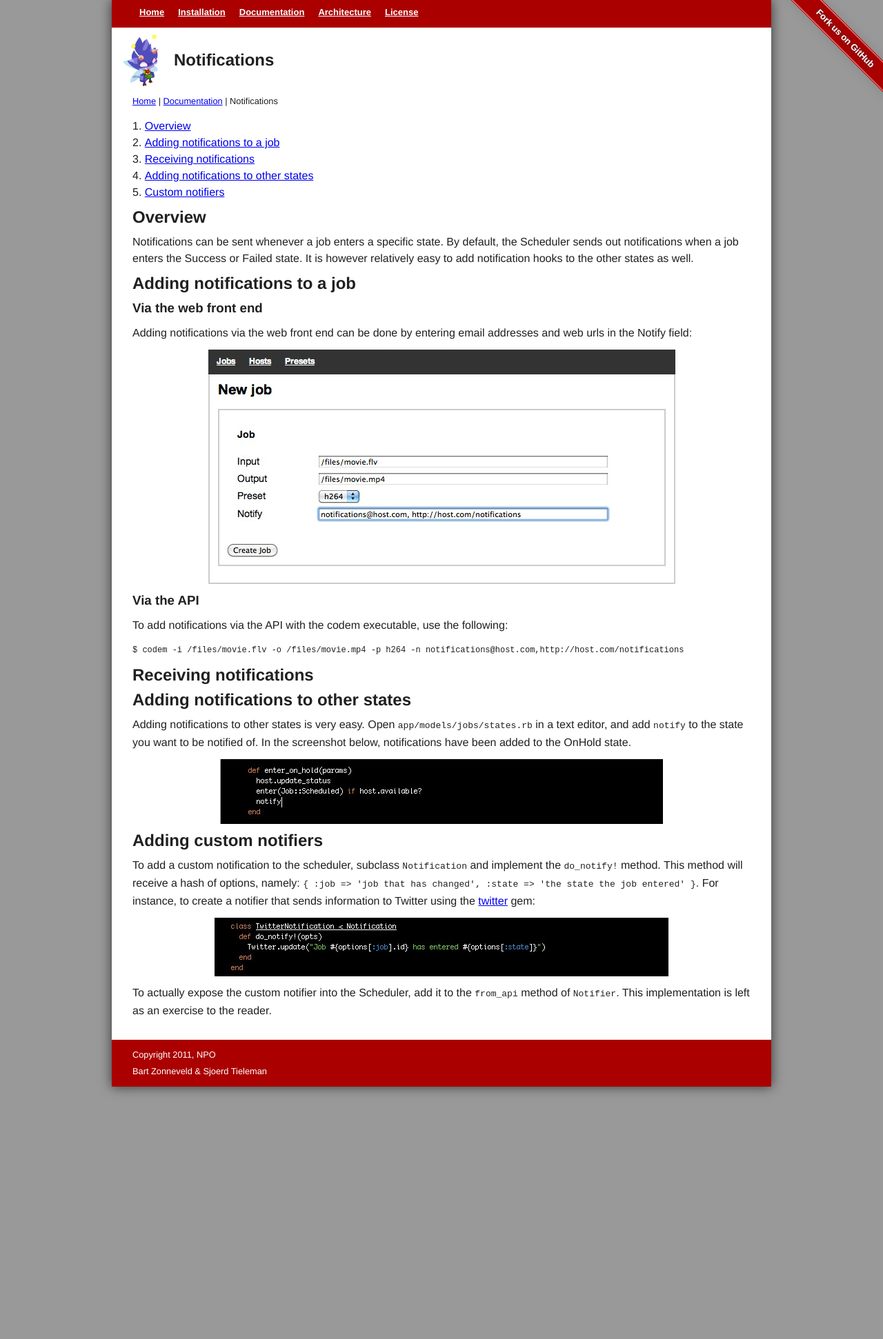
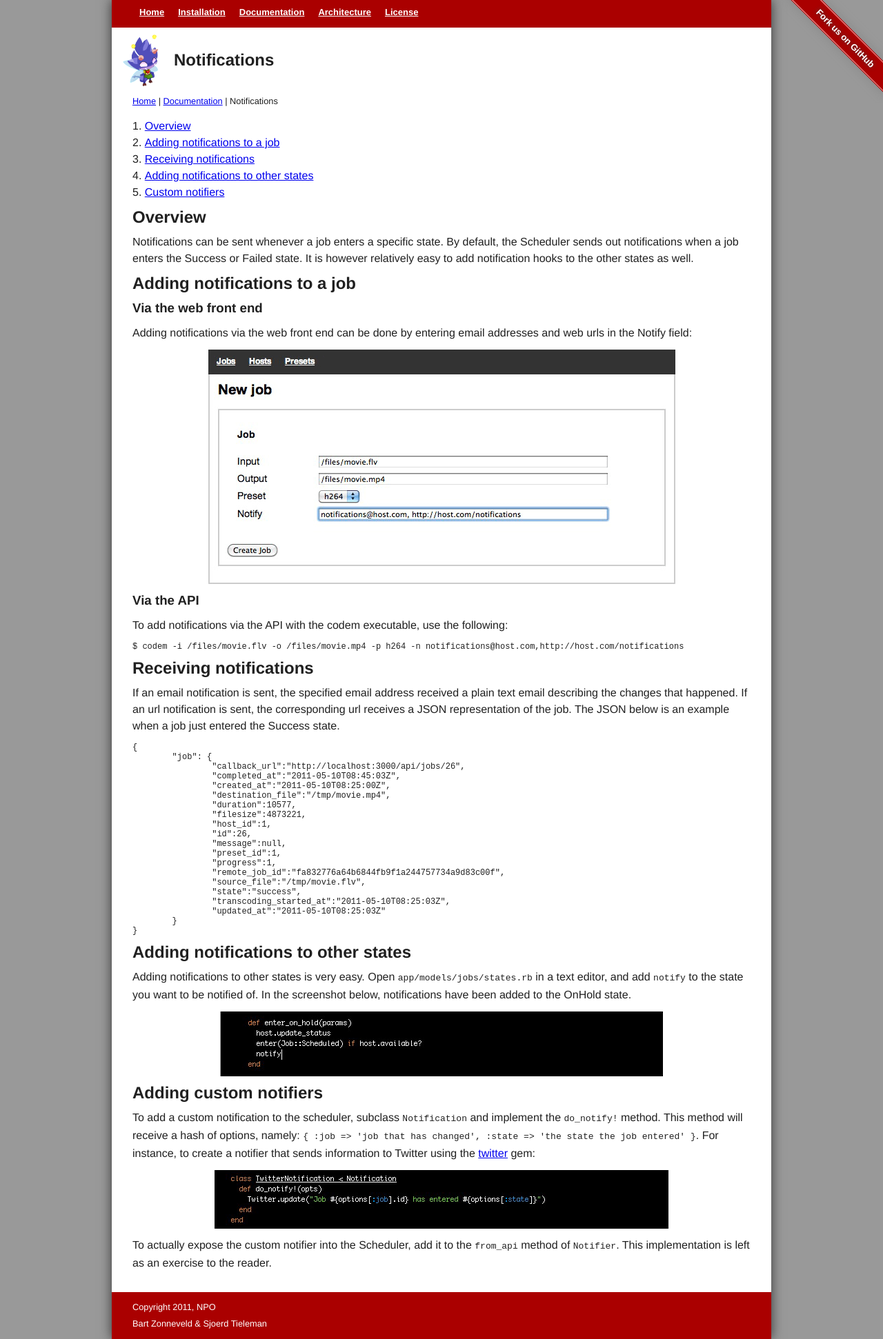
Before and after one commit to madebyhiro/codem, a Jekyll site: the page built from documentation/notifications.html, in a window 1280 px wide. Shown: the whole page at 69% size. Built offline with Jekyll 4.4.1, drawn with Linux system fonts in a browser that asks for light colours.

Commit message:
Added receiving of notifications

```diff
--- a/documentation/notifications.html
+++ b/documentation/notifications.html
@@ -37,7 +37,30 @@ $ codem -i /files/movie.flv -o /files/movie.mp4 -p h264 -n notifications@host.co
 
 <h2 id="receiving">Receiving notifications</h2>
 <p>
-
+	If an email notification is sent, the specified email address received a plain text email describing the changes that happened. If an url notification is
+	sent, the corresponding url receives a JSON representation of the job. The JSON below is an example when a job just entered the Success state.
+{% highlight json %}
+{
+	"job": {
+		"callback_url":"http://localhost:3000/api/jobs/26",
+		"completed_at":"2011-05-10T08:45:03Z",
+		"created_at":"2011-05-10T08:25:00Z",
+		"destination_file":"/tmp/movie.mp4",
+		"duration":10577,
+		"filesize":4873221,
+		"host_id":1,
+		"id":26,
+		"message":null,
+		"preset_id":1,
+		"progress":1,
+		"remote_job_id":"fa832776a64b6844fb9f1a244757734a9d83c00f",
+		"source_file":"/tmp/movie.flv",
+		"state":"success",
+		"transcoding_started_at":"2011-05-10T08:25:03Z",
+		"updated_at":"2011-05-10T08:25:03Z"
+	}
+}
+{% endhighlight %}
 </p>
 
 <h2 id="other_states">Adding notifications to other states</h2>
--- a/stylesheets/site.css
+++ b/stylesheets/site.css
@@ -184,3 +184,8 @@ ol.submenu {
 	margin:12px 0;
 	list-style-position:inside;
 }
+
+pre {
+	font-size:12px;
+	line-height:14px;
+}
```
